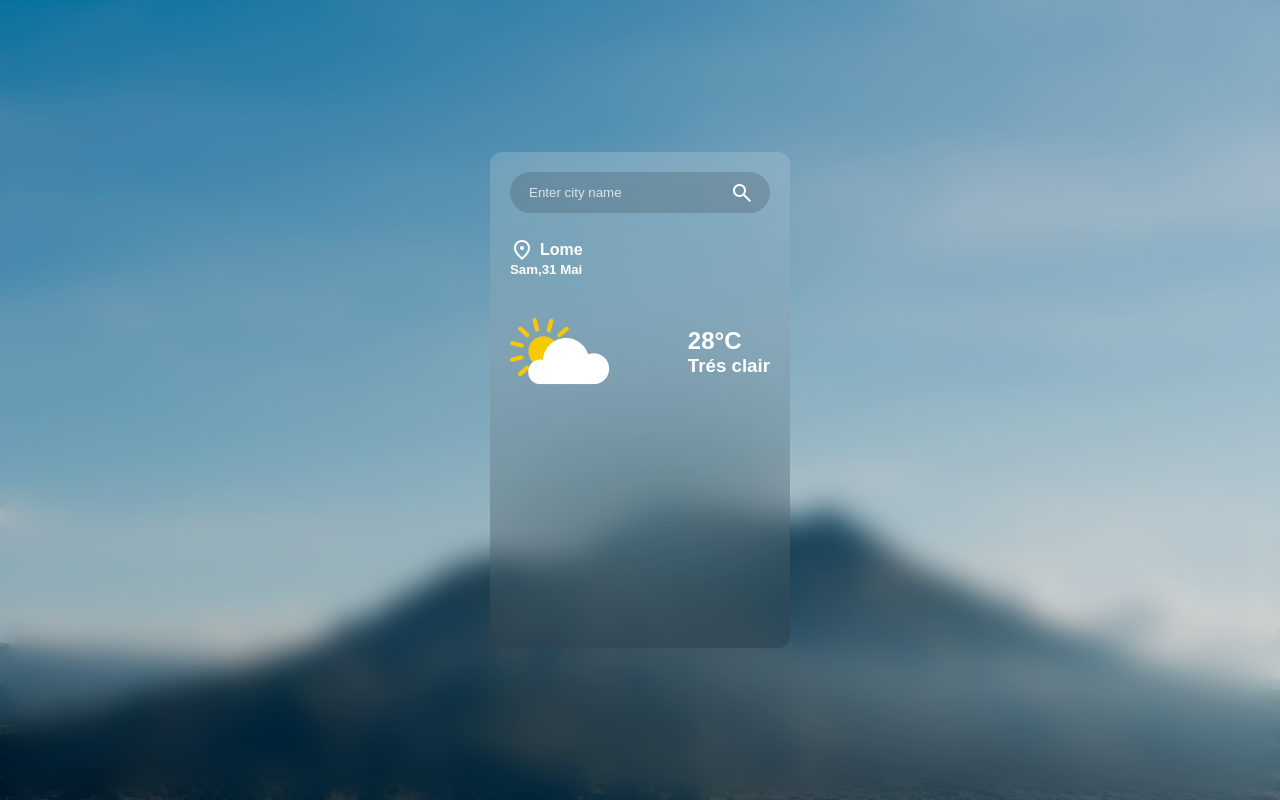
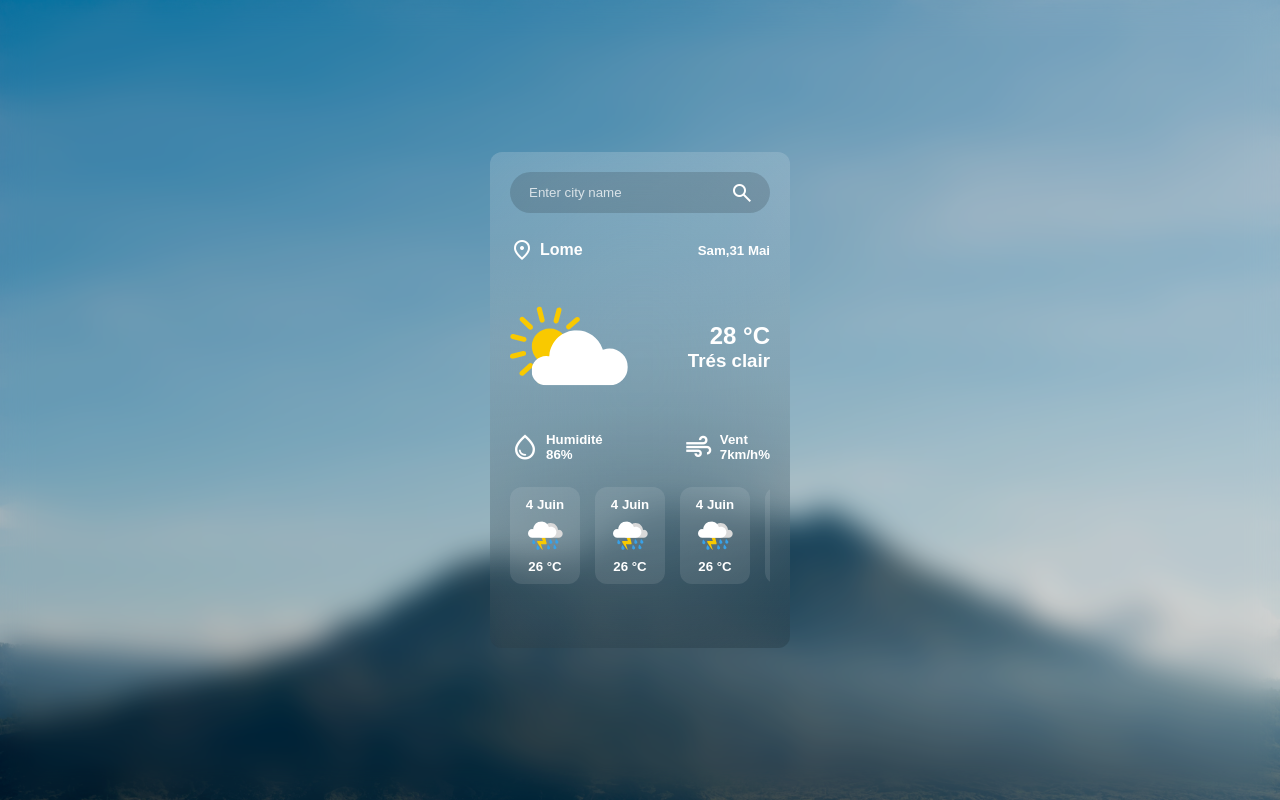
Before and after one commit to ShadowMonarch87/Appli_m-t-o, a plain HTML site: page index.html in a window 1280 px wide. Drawn offline with nearby package versions, Linux system fonts and the light colour scheme; a web font is replaced by a local one.

Commit message:
Add files via upload

```diff
--- a/index.html
+++ b/index.html
@@ -36,8 +36,53 @@
         <div class="weather-summary-container">
             <img src="assets/weather/clouds.svg" class="weather-summary-img">
             <div class="weather-summary-info">
-                <h1 class="temp-text">28°C</h1>
+                <h1 class="temp-text">28 °C</h1>
                 <h3 class="condition-txt regular">Trés clair</h3>
+            </div>
+        </div>
+        <div class="weather-conditions-container">
+            <div class="condition-items">
+                <span class="material-symbols-outlined">
+                    water_drop
+                </span>
+                <div class="condition-info">
+                    <h5 class="regular-txt">Humidité</h5>
+                    <h5 class="humidity-value-txt">86%</h5>
+                </div>
+            </div>
+
+            <div class="condition-items">
+                <span class="material-symbols-outlined">
+                    air
+                </span>
+                <div class="condition-info">
+                    <h5 class="regular-txt">Vent</h5>
+                    <h5 class="humidity-value-txt">7km/h%</h5>
+                </div>
+            </div>
+        </div>
+        <div class="forecast-items-container">
+            <div class="forcast-item">
+                <h5 class="forecast-item-date regular-txt">4 Juin</h5>
+                <img src="assets/weather/thunderstorm.svg" class="forcast-item-img">
+                <h5 class="forecast-item-temp">26 °C</h5>
+            </div>
+            <div class="forcast-item">
+                <h5 class="forecast-item-date regular-txt">4 Juin</h5>
+                <img src="assets/weather/thunderstorm.svg" class="forcast-item-img">
+                <h5 class="forecast-item-temp"> 26 °C</h5>
+            </div>
+
+            <div class="forcast-item">
+                <h5 class="forecast-item-date regular-txt">4 Juin</h5>
+                <img src="assets/weather/thunderstorm.svg" class="forcast-item-img">
+                <h5 class="forecast-item-temp">26 °C</h5>
+            </div>
+
+            <div class="forcast-item">
+                <h5 class="forecast-item-date regular-txt">4 Juin</h5>
+                <img src="assets/weather/thunderstorm.svg" class="forcast-item-img">
+                <h5 class="forecast-item-temp">26 °C</h5>
             </div>
         </div>
     </section>
--- a/style.css
+++ b/style.css
@@ -89,7 +89,7 @@
 
  }
 
- .location-data-container{
+ .location-date-container{
     display: flex;
     justify-content: space-between;
     align-items: center;
@@ -108,3 +108,77 @@
     justify-content: space-between;
     align-items: center;
  }
+
+ .weather-summary-img{
+   width: 120px;
+   height: 120px;
+ }
+
+ .weather-summary-info{
+   text-align: end;
+
+ }
+
+ .weather-conditions-container{
+
+   display: flex;
+   justify-content: space-between;
+
+ }
+
+ .condition-items{
+
+   display: flex;
+   align-items: center;
+   gap: 6px;
+ }
+
+ .condition-items span{
+   font-size: 30px;
+ }
+
+ .forecast-items-container{
+   display: flex;
+   gap: 15px;
+   overflow: scroll;
+   padding-bottom: 12px;
+ }
+
+ .forecast-items-container::-webkit-scrollbar {
+   height: 8px;
+ }
+
+ .forecast-items-container::-webkit-scrollbar-track {
+   background: rgb(0, 0, 0, 0.1);
+   border-radius: 99px;
+ }
+
+.forecast-items-container::-webkit-scrollbar-thumb {
+   background: rgb(0, 0, 0, 0.15);
+   border-radius: 99px;
+ }
+
+ .forcast-item:hover{
+   background: rgb(255, 255, 255,0.15);
+
+
+ }
+
+
+ .forcast-item{
+   min-width: 70px;
+   background: rgb(255, 255, 255, 0.1);
+   display: flex;
+   flex-direction: column;
+   gap: 6px;
+   padding: 10px;
+   align-items: center;
+   border-radius: 12px;
+   transition: 0.3s background;
+ }
+
+ .forcast-item-img{
+   width: 35px;
+   height:35px;
+
+ }
```
